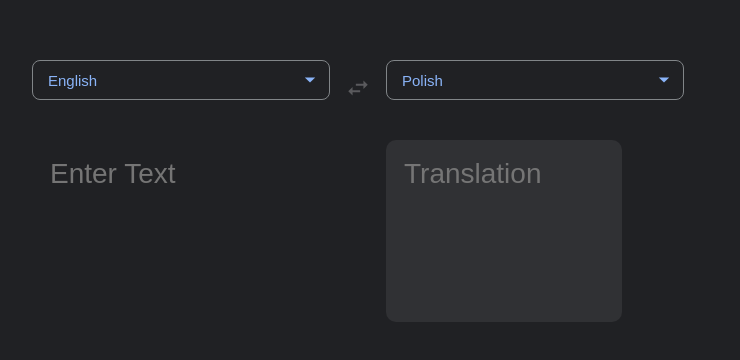
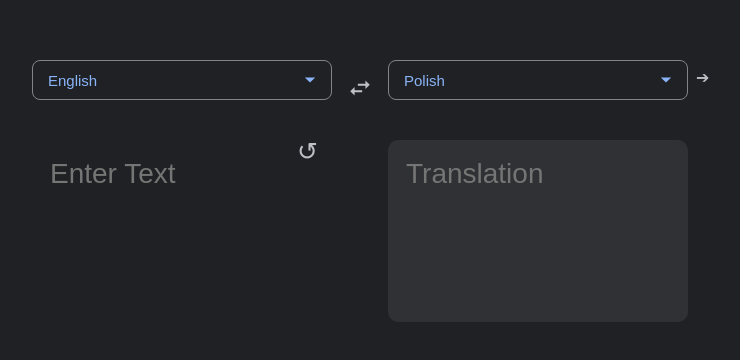
Before and after one commit to ashleighpresley/google-translate-clone, a React (Create React App) app: page / in a window 1280 px wide. Shown: the part 160-520 px from the top of the page, without its empty margins (282-1022 px from the left). Built offline with nearby package versions, Linux system fonts and the light colour scheme; no server answers.

Commit message:
Translate message on arrow click using API

```diff
--- a/src/App.js
+++ b/src/App.js
@@ -11,6 +11,8 @@ function App() {
   const [inputLanguage, setInputLanguage] = useState("English");
   const [outputLanguage, setOutputLanguage] = useState("Polish");
   const [languages, setLanguages] = useState(null);
+  const [textToTranslate, setTextToTranslate] = useState("");
+  const [translatedText, setTranslatedText] = useState("");
 
   const getLanguages = () => {
     const options = {
@@ -36,7 +38,33 @@ function App() {
       });
   };
 
-  console.log("languages", languages);
+  const translate = () => {
+    const options = {
+      method: "GET",
+      url: "https://google-translate20.p.rapidapi.com/translate",
+      params: {
+        text: textToTranslate,
+        tl: outputLanguage,
+        sl: inputLanguage,
+      },
+      headers: {
+        "X-RapidAPI-Key": "dbcc677bc6msh31df28e8d9fe4e9p1065c4jsne25d8f6feb56",
+        "X-RapidAPI-Host": "google-translate20.p.rapidapi.com",
+      },
+    };
+
+    axios
+      .request(options)
+      .then(function (response) {
+        console.log(response.data);
+        setTranslatedText(response.data.data.translation);
+      })
+      .catch(function (error) {
+        console.error(error);
+      });
+  };
+
+  console.log("translatedText", translatedText);
 
   useEffect(() => {
     getLanguages();
@@ -55,6 +83,9 @@ function App() {
             selectedLanguage={inputLanguage}
             style={`input`}
             setShowModal={setShowModal}
+            setTextToTranslate={setTextToTranslate}
+            textToTranslate={textToTranslate}
+            setTranslatedText={setTranslatedText}
           />
           <div className="arrow-container" onClick={handleClick}>
             <Arrows />
@@ -63,7 +94,11 @@ function App() {
             selectedLanguage={outputLanguage}
             style={`output`}
             setShowModal={setShowModal}
+            translatedText={translatedText}
           />
+          <div className="button-container" onClick={translate}>
+            <Button />
+          </div>
         </>
       )}
       {showModal && (
--- a/src/components/Button.js
+++ b/src/components/Button.js
@@ -1,5 +1,5 @@
 function Button() {
-  return <div>Button</div>;
+  return <div>➔</div>;
 }
 
 export default Button;
--- a/src/components/TextBox.js
+++ b/src/components/TextBox.js
@@ -1,6 +1,19 @@
 import SelectDropDown from "./SelectDropDown";
 
-function TextBox({ style, selectedLanguage, setShowModal }) {
+function TextBox({
+  style,
+  selectedLanguage,
+  setShowModal,
+  setTextToTranslate,
+  textToTranslate,
+  setTranslatedText,
+  translatedText,
+}) {
+  const handleClick = () => {
+    setTranslatedText("");
+    setTextToTranslate("");
+  };
+
   return (
     <div className={style}>
       <SelectDropDown
@@ -11,7 +24,14 @@ function TextBox({ style, selectedLanguage, setShowModal }) {
       <textarea
         placeholder={style === "input" ? "Enter Text" : "Translation"}
         disabled={style === "output"}
+        onChange={(e) => setTextToTranslate(e.target.value)}
+        value={style === "input" ? textToTranslate : translatedText}
       ></textarea>
+      {style === "input" && (
+        <div className="delete" onClick={handleClick}>
+          ↺
+        </div>
+      )}
     </div>
   );
 }
--- a/src/index.css
+++ b/src/index.css
@@ -41,7 +41,6 @@ textarea {
   border: none;
   resize: none;
   padding: 18px;
-  width: 200px !important;
   height: 146px;
   border-radius: 10px;
   outline: none;
@@ -58,6 +57,7 @@ textarea {
   color: #8ab4f8;
   padding: 5px 15px;
   font-size: 15px;
+  cursor: pointer;
 }
 
 .select-drop-down .down-arrow svg {
@@ -70,12 +70,13 @@ textarea {
 }
 .arrow-container {
   padding: 15px;
+  cursor: pointer;
 }
 
 .arrow-container svg {
   width: 26px;
   height: 26px;
-  fill: #5a5a5d;
+  fill: #bdc1c6;
 }
 
 .option-list {
@@ -87,6 +88,7 @@ textarea {
   display: flex;
   justify-content: center;
   padding: 10px;
+  cursor: pointer;
 }
 
 .search-bar input {
@@ -139,3 +141,18 @@ textarea {
   width: 11px;
   color: #8ab4f8;
 }
+
+.button-container {
+  color: #bdc1c6;
+  padding: 8px;
+  height: 20px;
+  cursor: pointer;
+}
+
+.input .delete {
+  position: relative;
+  left: 265px;
+  top: -185px;
+  font-size: 25px;
+  color: #bdc1c6;
+}
```
